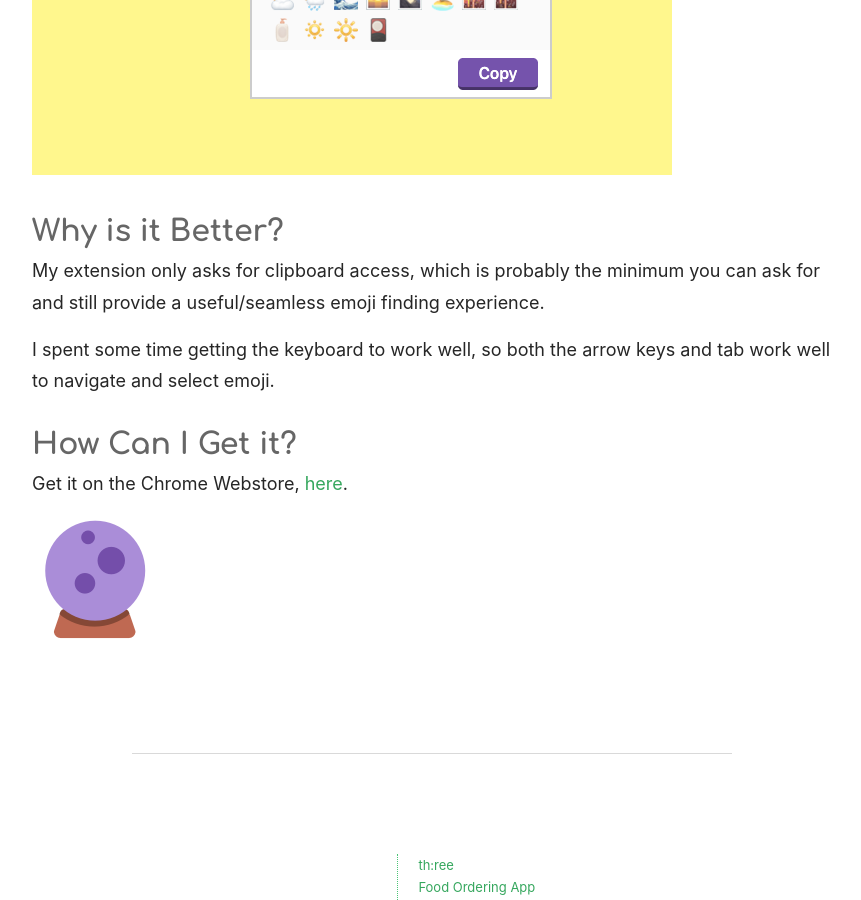
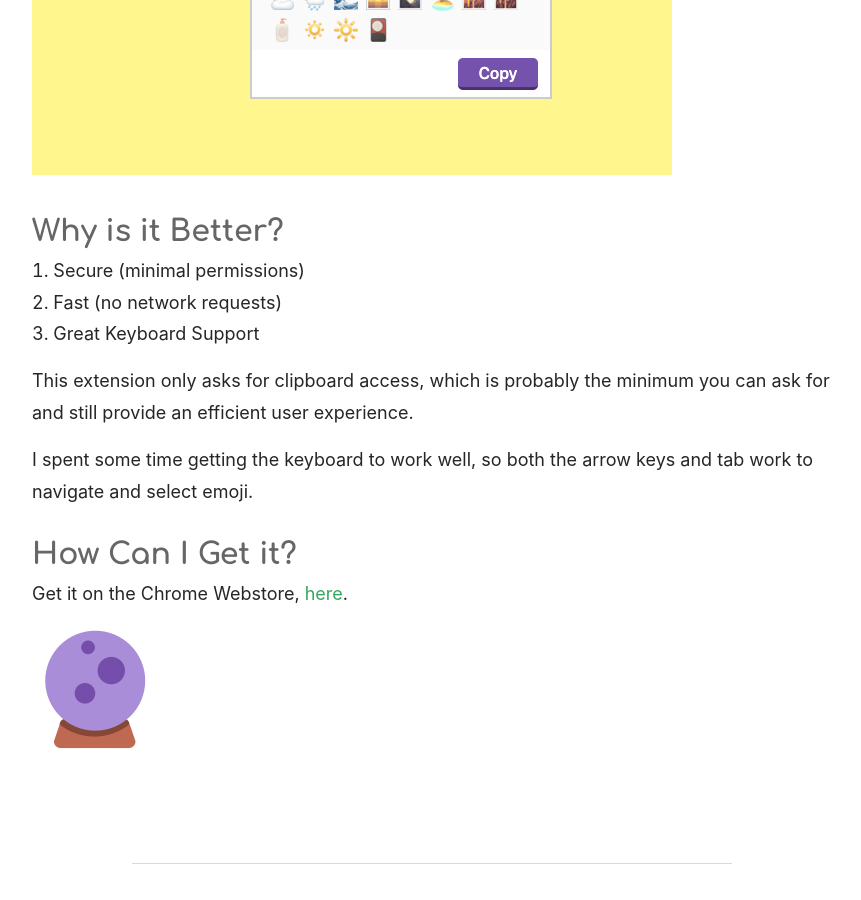
Before and after one commit to SimplGy/simplgy.github.io, a Jekyll site: the page built from projects/_posts/2019-11-03-emoji-magic.md, in a window 1280 px wide and 900 px high, scrolled down 1776 px. Shown: the whole window, without its empty margins (208-1069 px from the left). Built offline with Jekyll 4.4.1, drawn with Linux system fonts in a browser that asks for light colours.

Commit message:
touch up emoji-magic explanation

```diff
--- a/projects/_posts/2019-11-03-emoji-magic.md
+++ b/projects/_posts/2019-11-03-emoji-magic.md
@@ -33,9 +33,13 @@ So, I built this Chrome Extension:
 
 ## Why is it Better?
 
-My extension only asks for clipboard access, which is probably the minimum you can ask for and still provide a useful/seamless emoji finding experience.
+1. Secure (minimal permissions)
+2. Fast (no network requests)
+3. Great Keyboard Support
 
-I spent some time getting the keyboard to work well, so both the arrow keys and tab work well to navigate and select emoji.
+This extension only asks for clipboard access, which is probably the minimum you can ask for and still provide an efficient user experience.
+
+I spent some time getting the keyboard to work well, so both the arrow keys and tab work to navigate and select emoji.
 
 ## How Can I Get it?
 
```
